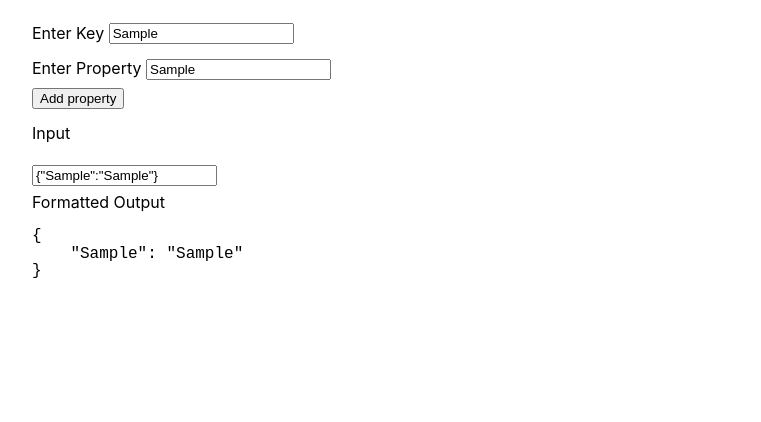
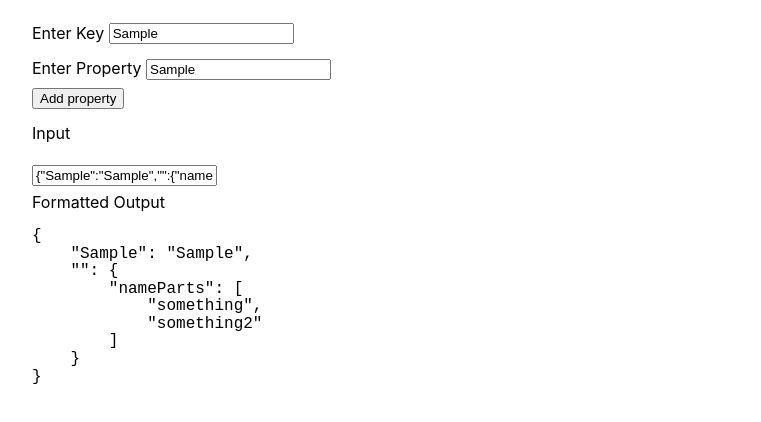
Before and after one commit to frankie-tech/InputProxy, a website: page index.html in a window 1280 px wide. Both pictures are taken after typing "Sample", "Sample" into the empty fields and a click on the button "Add property". Shown: the part 134-556 px from the top of the page, without its empty margins (256-1017 px from the left). Drawn offline with Linux system fonts and the light colour scheme.

Commit message:
docs: :memo: Adds an example where deeper objects can be added

```diff
--- a/index.html
+++ b/index.html
@@ -78,12 +78,24 @@
 
 				wrappedInput[key.value] = prop.value;
 
+				addDeepValue();
 				output.textContent = JSON.stringify(
 					JSON.parse(wrappedInput.__value),
 					null,
 					4,
 				);
 			});
+
+
+			const addDeepValue = () => {
+				const firstKey = Reflect.ownKeys(wrappedInput);
+				wrappedInput[firstKey] = {
+					nameParts: [
+						'something',
+						'something2'
+					]
+				}
+			}
 		</script>
 	</body>
 </html>
```
